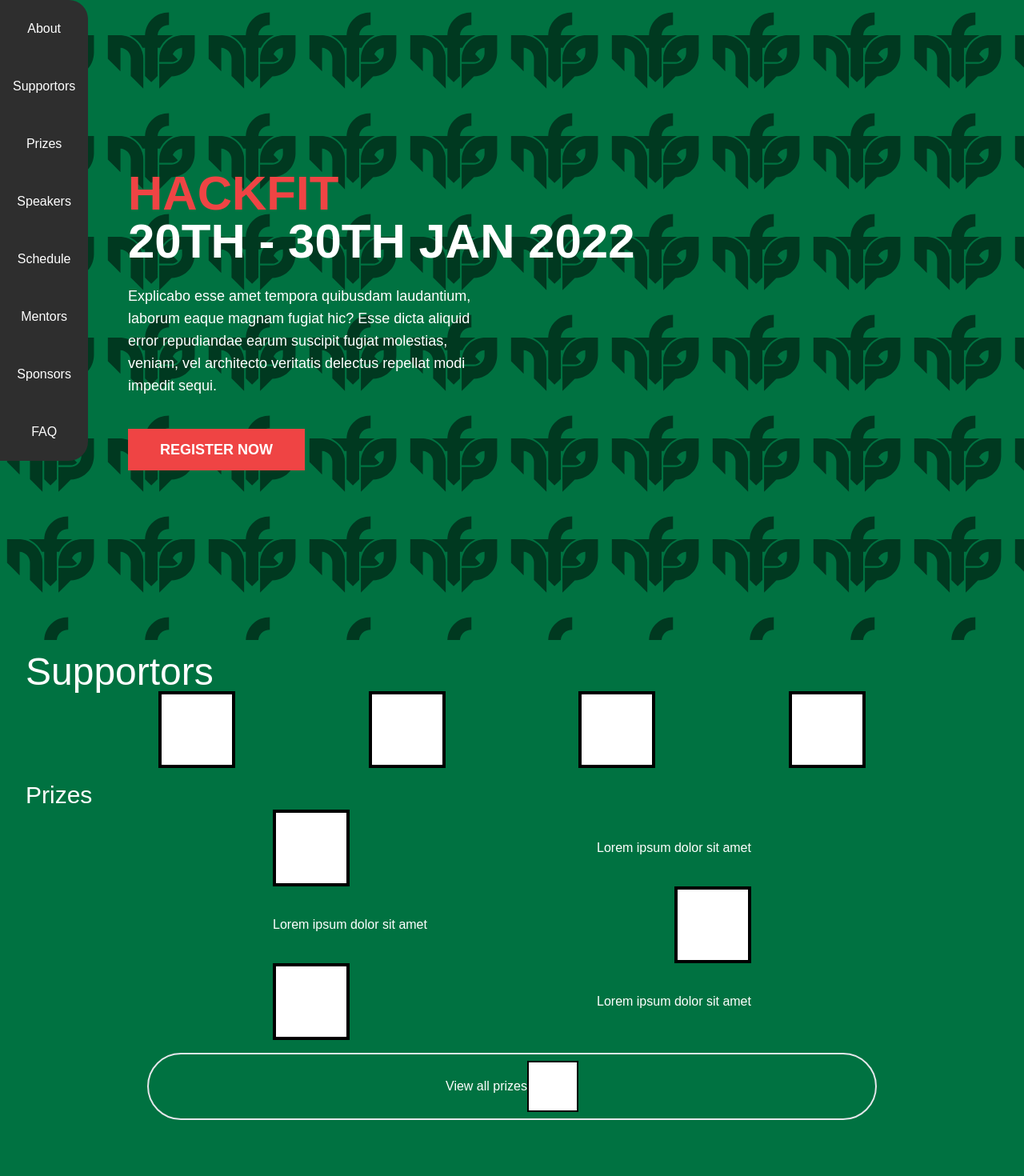
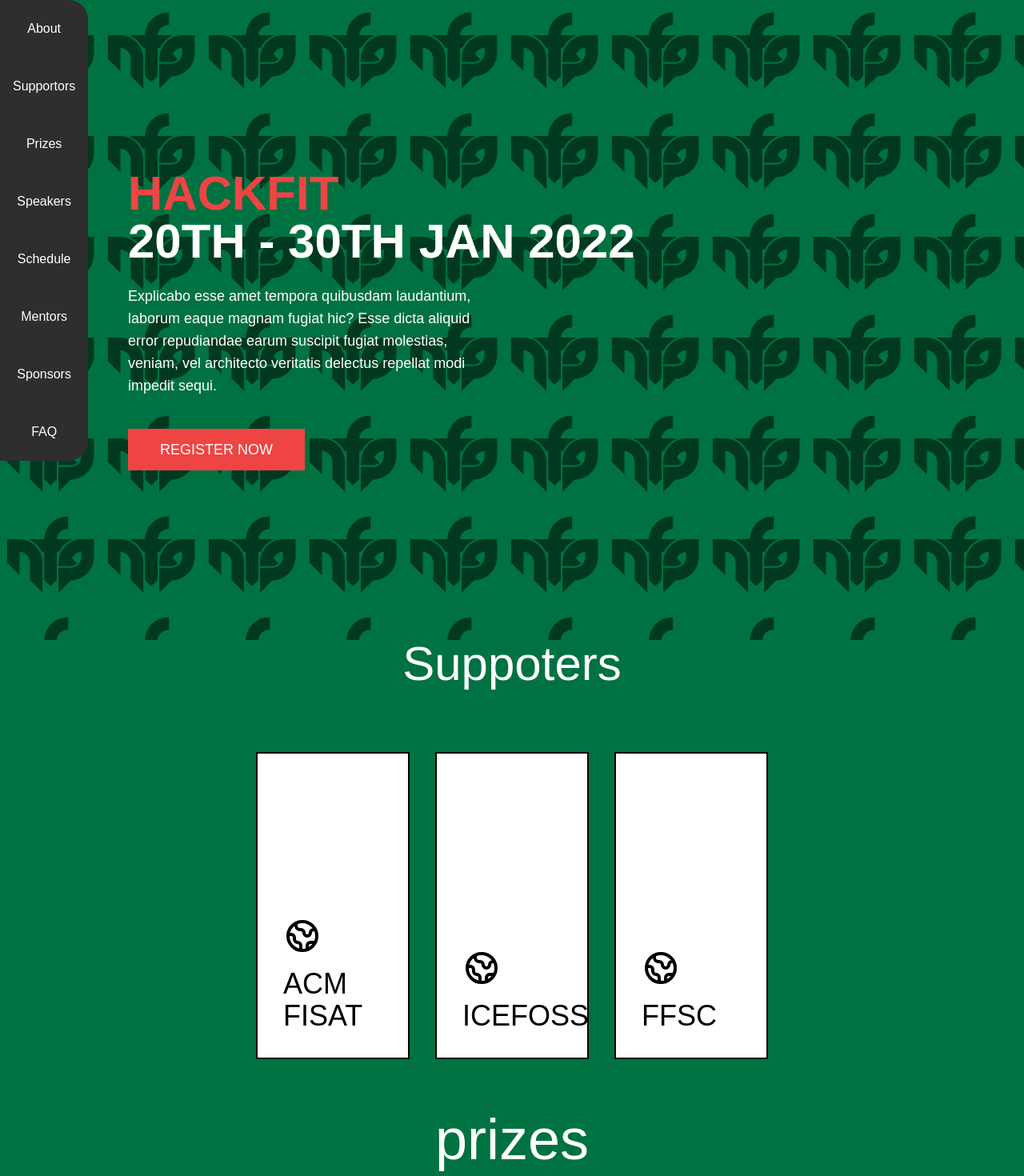
Before and after one commit to ICEFOSS/hackfit, a React (Create React App) app: page / in a window 1280 px wide. Shown: the top 1470 px of the page at 80% size. Built offline with nearby package versions, Linux system fonts and the light colour scheme.

Commit message:
modification

```diff
--- a/src/App.js
+++ b/src/App.js
@@ -1,17 +1,19 @@
 import Landing from "./components/landing";
-import Prize from "./components/prizes";
 import Prizes from "./components/Prize";
 import Nav from "./components/nav";
 import Faq from "./components/faq";
+import Supported from "./components/supported";
+import Schedule from "./components/schedule";
 const App = () => {
   return (
     <div className="font-sans text-white bg-brochgreen">
       <Nav />
       <Landing />
-      <Prize />
+      <Supported />
       <Prizes />
+      <Schedule />
       <Faq />
-     </div>
+    </div>
   );
 };
 export default App;
--- a/src/components/Prize.js
+++ b/src/components/Prize.js
@@ -4,7 +4,7 @@
     return (
         <section className="max-w-6xl mx-auto px-4 sm:px-6 lg:px-4 py-12">
           <div className="text-center pb-12">
-            <h1 className="font-bold mb-10 text-3xl md:text-4xl lg:text-7xl font-heading text-white">
+            <h1 className=" mb-10 text-3xl md:text-4xl lg:text-7xl font-heading text-white">
               prizes
             </h1>
           </div>
--- a/src/components/landing.js
+++ b/src/components/landing.js
@@ -13,7 +13,7 @@
             suscipit fugiat molestias, veniam, vel architecto veritatis delectus
             repellat modi impedit sequi.
           </p>
-          <button class="inline-block mt-10 px-10 py-3 bg-red-500 text-lg text-white font-semibold">
+          <button class="inline-block mt-10 px-10 py-3 bg-red-500 text-lg text-white">
             REGISTER NOW
           </button>
         </div>
--- a/src/components/supported.js
+++ b/src/components/supported.js
@@ -4,7 +4,7 @@
       <h1 class="mx-6 font-pixe text-center text-white text-5xl md:text-6xl sm:text-center sm:mx-0">
         Suppoters
       </h1>
-      <div className="mt-16 justify-center  flex flex-wrap -mx-1 lg:-mx-0">
+      <div className="mt-16 justify-center text-black flex flex-wrap -mx-1 lg:-mx-0">
         <div className="my-1 px-1 w-full md:w-1/4 lg:my-4 lg:px-4 lg:w-1/5">
           <a class="relative block group h-96">
             <span class="absolute inset-0 border-2 border-white border-dashed"></span>
--- a/src/index.js
+++ b/src/index.js
@@ -1,6 +1,5 @@
 import React from "react";
 import ReactDOM from "react-dom";
-import "alpinejs";
 import "./index.css";
 import App from "./App";
 import reportWebVitals from "./reportWebVitals";
```
